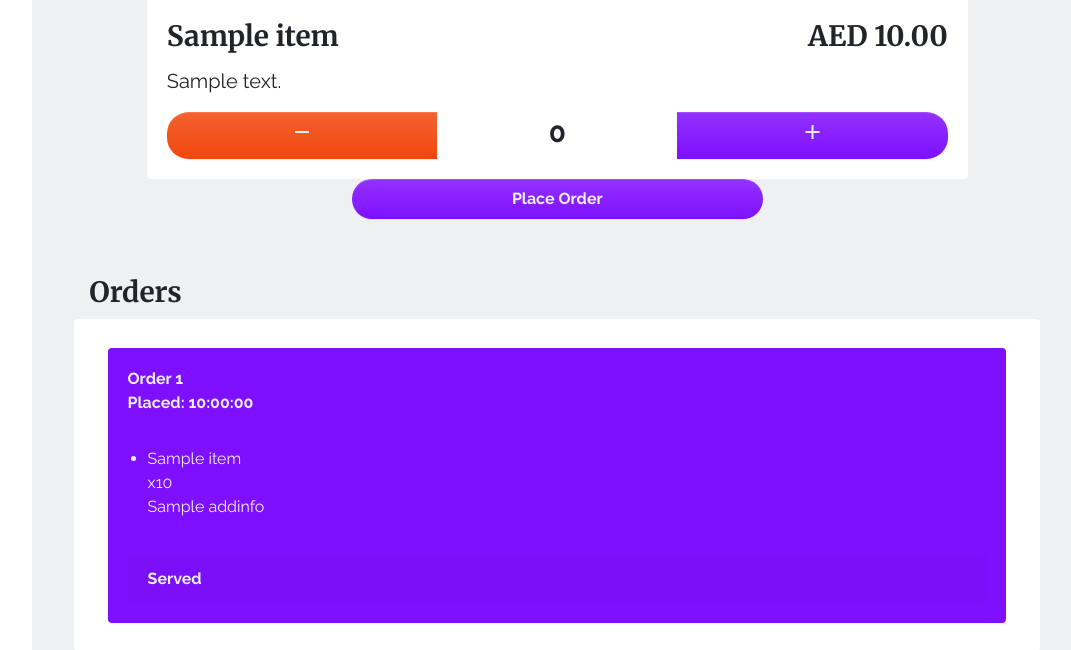
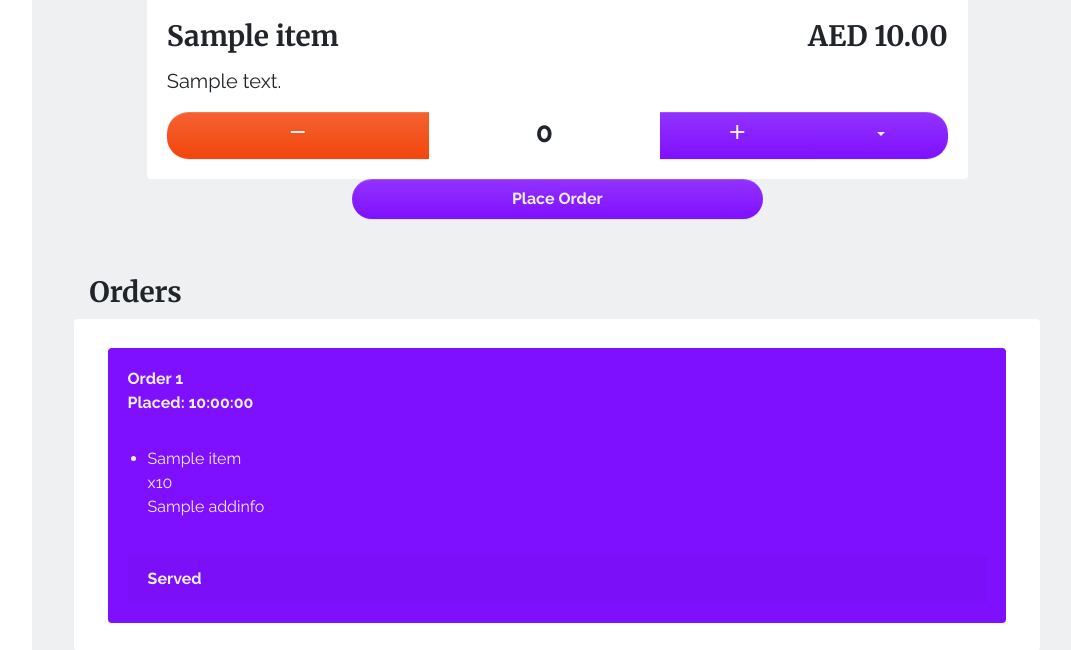
Before and after one commit to COE420ProjectGroup/flask-rms, a Flask app: template templates/customer_dashboard.html in a window 1280 px wide. Shown: the part 920-1570 px from the top of the page, without its empty margins (197-1268 px from the left). Run offline with Flask 2, Linux system fonts and the light colour scheme; the template is opened without the code that fills it: most values are stand-ins (such as "Sample title", 1, 10 or a date in 2020); some libraries are stand-ins or nearby versions.

Commit message:
Additional details gui on customer dashboard

```diff
--- a/templates/customer_dashboard.html
+++ b/templates/customer_dashboard.html
@@ -87,9 +87,18 @@
                                             class="btn btn-danger text-light" type="button"><span
                                                 class="material-icons">remove</span></a>
                                         <a class="btn p-0 fs-3" id="{{ item.type }}{{ item.id }}">0</a>
-                                        <a class="btn btn-primary text-light" type="button"
+                                        <div class="btn-group flex-grow-1" type="button">
+                                            <a class="btn btn-primary text-light flex-grow-1" type="button"
                                             onclick="inc('{{ item.type }}{{ item.id }}');"><span
                                                 class="material-icons">add</span></a>
+                                            <button type="button" class="btn btn-primary text-light dropdown-toggle dropdown-toggle-split" id="dropdownMenuReference" data-bs-toggle="dropdown" aria-expanded="false" data-bs-reference="parent">
+                                                <span class="visually-hidden">Toggle Dropdown</span>
+                                            </button>
+                                            <div class="dropdown-menu p-3 form-floating" aria-labelledby="dropdownMenuExtraInfo">
+                                                <textarea class="form-control" placeholder="Add Additional Details Here" id="{{ item.type }}{{ item.id }}_add_info"></textarea>
+                                                <label for="{{ item.type }}{{ item.id }}_add_info">Add Additional Details</label>
+                                              </div>
+                                        </div>
                                     </div>
                                 </div>
                             </div>
```
